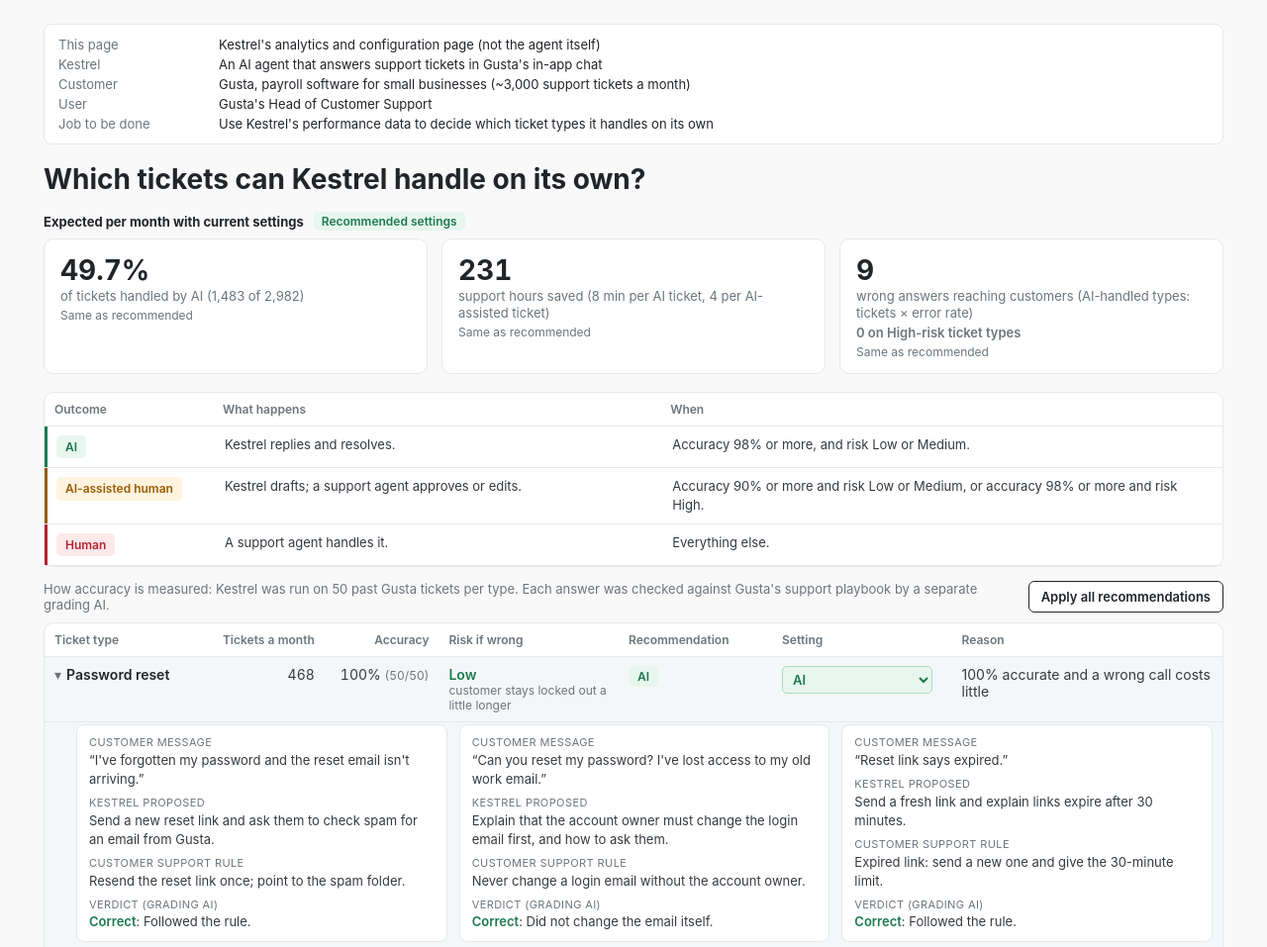
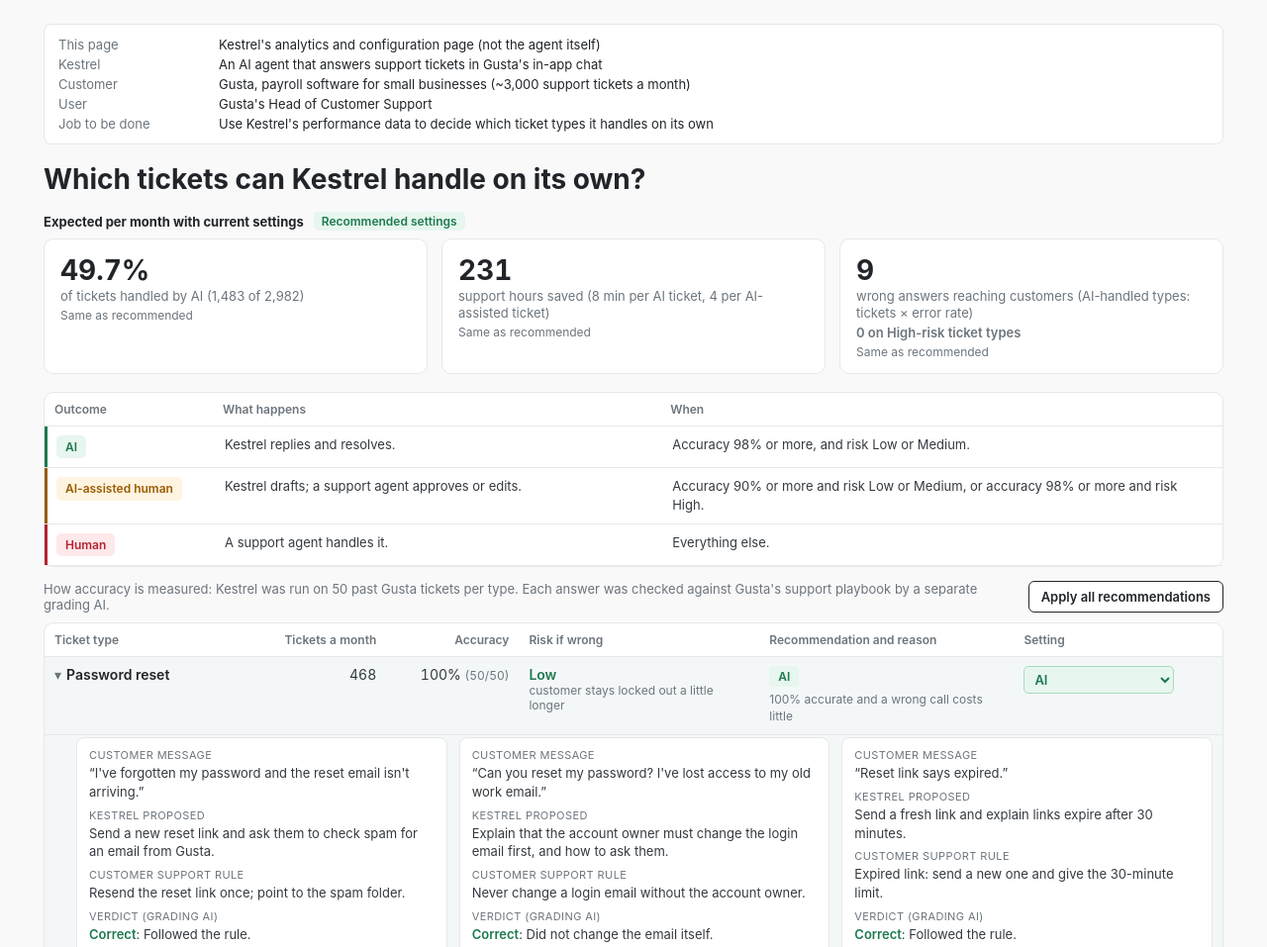
Before and after one commit to kfauzie/product-workflow, a website: page examples/kestrel/run/build/mvp.html in a window 1280 px wide. Shown: the top 957 px of the page at 99% size. Drawn offline with Linux system fonts and the light colour scheme.

Commit message:
Reason under the recommendation, smaller
Co-Authored-By: Claude Opus 5.5 <noreply@anthropic.com>
Claude-Session: https://claude.ai/code/session_016JoguXTxkWcj5knaYbAtMZ

```diff
--- a/examples/kestrel/run/build/mvp.html
+++ b/examples/kestrel/run/build/mvp.html
@@ -6,8 +6,6 @@
 :root{--text:#343a40;--head:#212529;--mute:#6c757d;--line:#e6e8eb;--bg:#f9f9fa;--ai-bg:#e7f6ee;--ai:#1c7a4f;--mix-bg:#fff4e0;--mix:#9a5b00;--hum-bg:#fde8ea;--hum:#b4232f;--open:#f4f7f8}
 *{box-sizing:border-box}
 body{margin:0;background:var(--bg);color:var(--text);font-family:Inter,Arial,sans-serif;font-size:14px}
-.topbar{background:#fff;border-bottom:1px solid var(--line);padding:10px 24px;font-size:13px;color:var(--mute)}
-.topbar b{color:var(--head)}
 main{max-width:1240px;margin:0 auto;padding:24px 24px 36px}
 .header{display:grid;grid-template-columns:150px 1fr;gap:4px 12px;font-size:13px;margin:0 0 18px;padding:12px 14px;background:#fff;border:1px solid var(--line);border-radius:8px}
 .header dt{color:var(--mute)}.header dd{margin:0;color:var(--head)}
@@ -40,6 +38,7 @@ tr.row{cursor:pointer}tr.row:hover{background:#f6f8f9}tr.row.open{background:var
 .name{font-weight:600;color:var(--head)}.chev{color:var(--mute);display:inline-block;width:12px}
 .risk{white-space:nowrap;font-weight:600}.risk-Low{color:var(--ai)}.risk-Medium{color:var(--mix)}.risk-High{color:var(--hum)}
 .sub{font-size:12px;color:var(--mute)}
+.reason{font-size:12px;color:var(--mute);line-height:1.4;margin-top:5px;max-width:240px}
 select{font:inherit;font-size:13px;font-weight:600;border:1px solid var(--line);border-radius:5px;padding:4px 6px;background:#fff;color:var(--head);cursor:pointer}
 select.s-resolve{background:var(--ai-bg);color:var(--ai);border-color:#a8dcc0}select.s-draft{background:var(--mix-bg);color:var(--mix);border-color:#f2d39b}select.s-human{background:var(--hum-bg);color:var(--hum);border-color:#f5b5bd}
 select option{background:#fff;color:var(--head);font-weight:400}
@@ -130,16 +129,16 @@ function render(){
       <td class="n">${fmt(t.tickets)}</td>
       <td class="n">${p}% <span class="sub">(${t.correct}/${n})</span></td>
       <td><span class="risk risk-${t.risk}">${t.risk}</span><div class="sub">${t.risk_example.replace(/^\w+: /, '')}</div></td>
-      <td><span class="chip c-${rec}">${LABEL[rec]}</span></td>
+      <td><span class="chip c-${rec}">${LABEL[rec]}</span><div class="reason">${t.reason}</div></td>
       <td onclick="event.stopPropagation()"><select class="s-${set}" data-i="${i}" onchange="setMode(${i}, this.value)">${['resolve', 'draft', 'human'].map(m => `<option value="${m}"${m === set ? ' selected' : ''}>${LABEL[m]}</option>`).join('')}</select>${over}${warn}</td>
-      <td class="hide-sm">${t.reason}</td></tr>`;
-    const det = isOpen ? `<tr class="detail"><td colspan="7"><div class="exgrid">${t.examples.map(e => `<div class="exbox">
+</tr>`;
+    const det = isOpen ? `<tr class="detail"><td colspan="6"><div class="exgrid">${t.examples.map(e => `<div class="exbox">
       <p><span class="lbl">Customer message</span>“${e.message}”</p>
       <p><span class="lbl">${K} proposed</span>${e.proposed}</p>
       <p><span class="lbl">Customer support rule</span>${e.rule}</p>
       <p><span class="lbl">Verdict (grading AI)</span><span class="${e.correct ? 'ok">Correct' : 'no">Wrong'}</span>: ${e.verdict_reason}</p></div>`).join('')}</div></td></tr>` : '';
     return main + det; }).join('');
-  document.getElementById('types').innerHTML = `<tr><th>Ticket type</th><th class="n">Tickets a month</th><th class="n">Accuracy</th><th>Risk if wrong</th><th>Recommendation</th><th>Setting</th><th class="hide-sm">Reason</th></tr>${rows}`;
+  document.getElementById('types').innerHTML = `<tr><th>Ticket type</th><th class="n">Tickets a month</th><th class="n">Accuracy</th><th>Risk if wrong</th><th>Recommendation and reason</th><th>Setting</th></tr>${rows}`;
 }
 function toggle(i){ open.has(i) ? open.delete(i) : open.add(i); render(); }
 function setMode(i, m){ settings[i] = m; render(); }
```
Also changed, not shown: README.md, examples/kestrel/run/design/1-overview.png, examples/kestrel/run/design/2-override.png.
